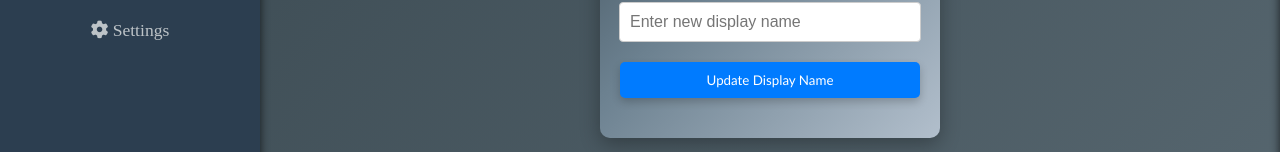
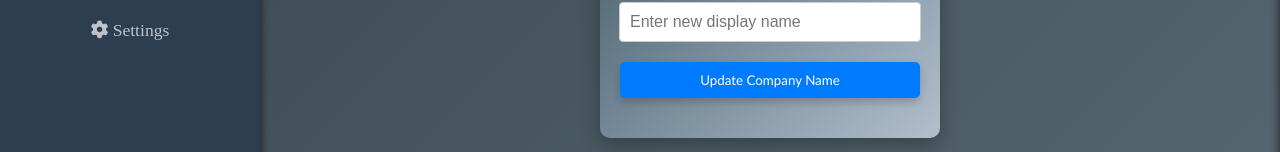
Before and after one commit to rrai112002/Rai-invoice-management-app, a React (Create React App) app in the folder rai-invoice-management-app/: page /dashboard/setting in a window 1280 px wide. Shown: the part 331-483 px from the top of the page. Built offline with nearby package versions, Linux system fonts and the light colour scheme.

Commit message:
React-App to Rai-App

```diff
--- a/rai-invoice-management-app/public/index.html
+++ b/rai-invoice-management-app/public/index.html
@@ -25,7 +25,7 @@
       work correctly both with client-side routing and a non-root public URL.
       Learn how to configure a non-root public URL by running `npm run build`.
     -->
-    <title>React App</title>
+    <title>Rai-App</title>
   </head>
   <body>
     <noscript>You need to enable JavaScript to run this app.</noscript>
--- a/rai-invoice-management-app/src/component/dashboard/Setting.js
+++ b/rai-invoice-management-app/src/component/dashboard/Setting.js
@@ -155,7 +155,7 @@ const Setting = () => {
           placeholder="Enter new display name"
         />
         <button className="name-update-button" onClick={handleNameUpdate} disabled={loading}>
-          {loading ? 'Uploading...' :'Update Display Name'}
+          {loading ? 'Uploading...' :'Update Company Name'}
         </button>
       </div>
 
```
